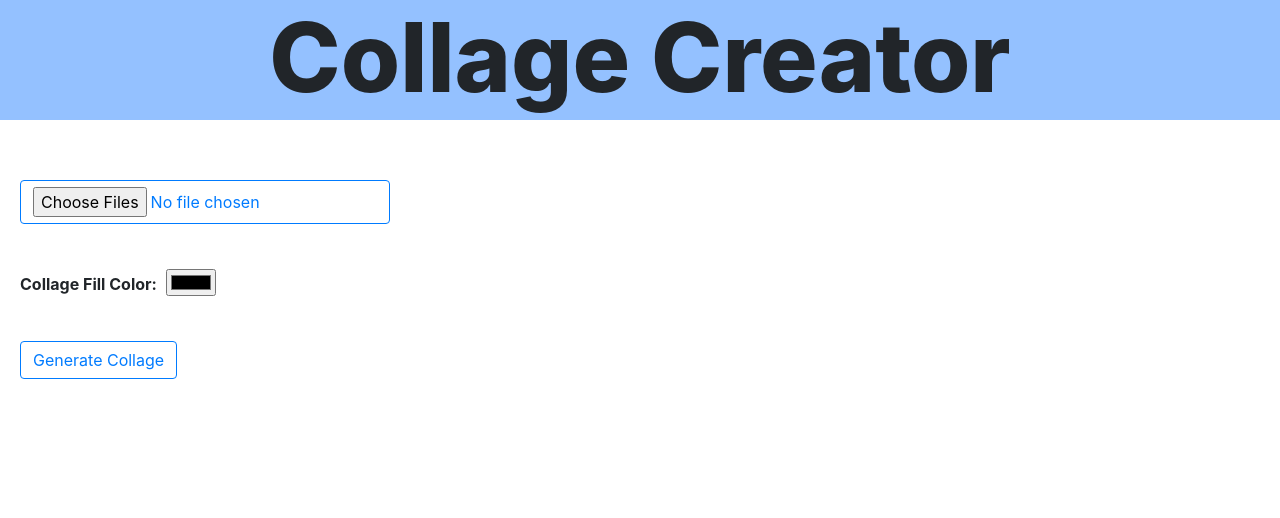
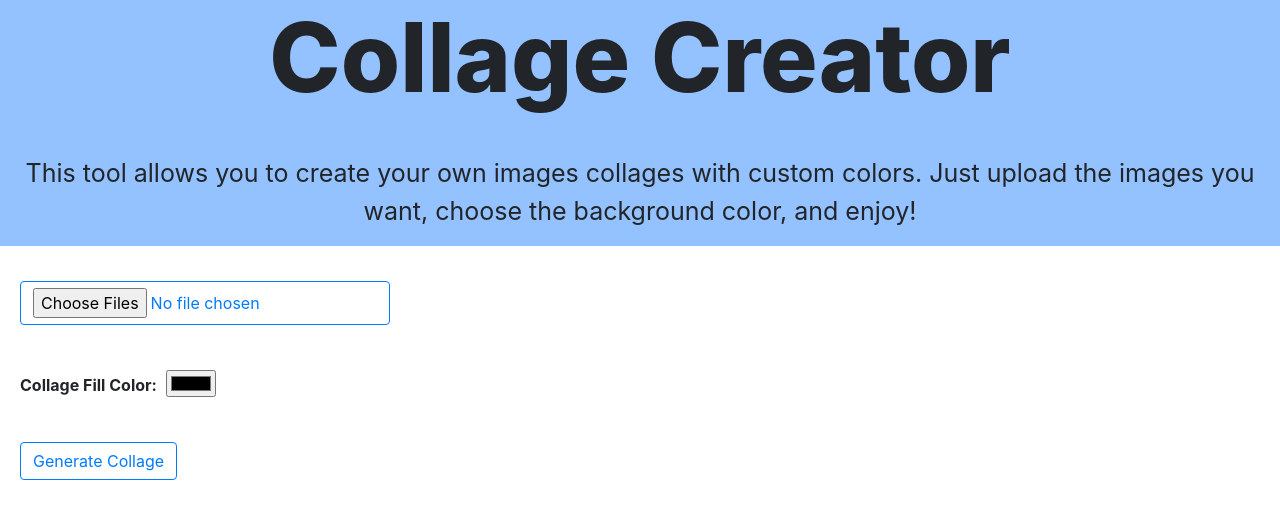
Before and after one commit to Video-Lab/collage-creator, a plain HTML site: page index.html in a window 1280 px wide. Drawn offline with nearby package versions, Linux system fonts and the light colour scheme.

Commit message:
Description

```diff
--- a/index.html
+++ b/index.html
@@ -9,6 +9,7 @@
 
 <div class="header-box">
 	<h1 class="header">Collage Creator</h1>
+	<p class="desc">This tool allows you to create your own images collages with custom colors. Just upload the images you want, choose the background color, and enjoy!</p>
 </div>
 
 <div class="image-upload-box">
--- a/public/css/style.css
+++ b/public/css/style.css
@@ -2,10 +2,12 @@
 	text-align: center;
 	font-size: 6em;
 	font-weight: 800;
+	margin-bottom: 5vh;
+
+}
+
+.header-box {
 	min-height: 15vh;
-	background: ;
-	padding: 0;
-	margin-bottom: 5vh;
 	background: #94c1ff;
 }
 
@@ -34,3 +36,12 @@ p[class^="image-text-"] {
 	align-items: center;
 	flex-direction: column;
 }
+
+.desc {
+	text-align: center;
+	font-size: 25px;
+	margin: 15px;
+	display: block;
+	padding-bottom: 2vh;
+
+}
```
